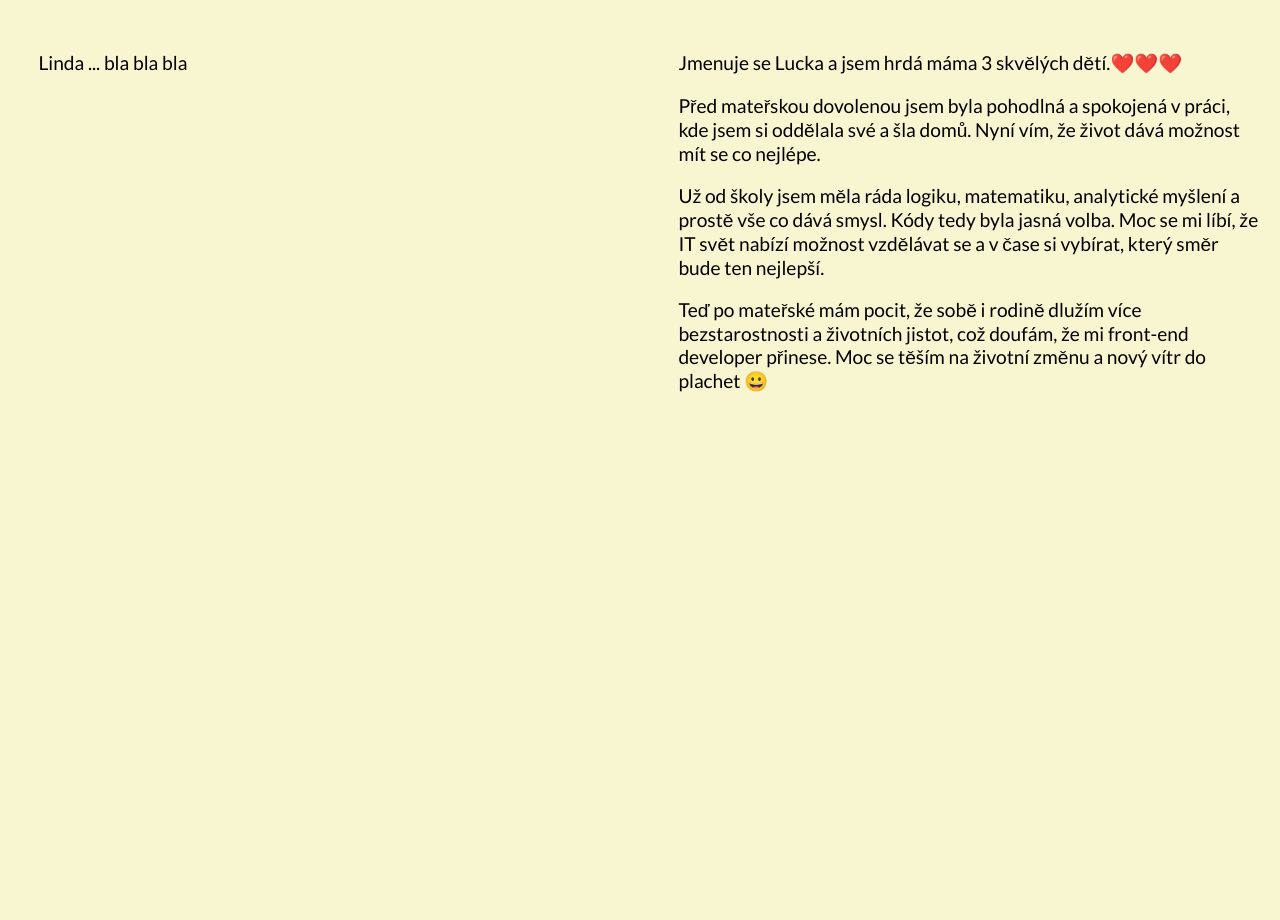
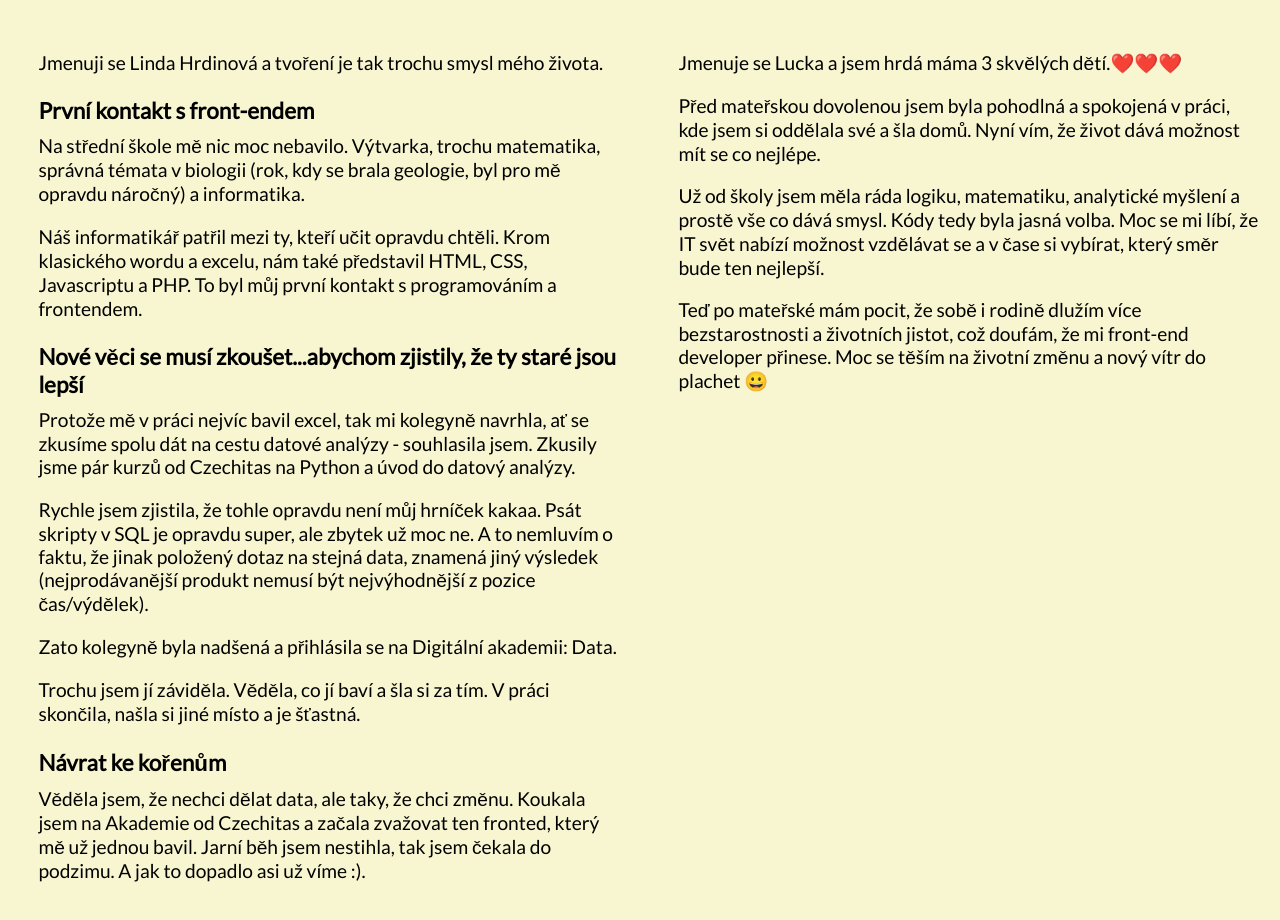
Before and after one commit to LucieDuskova/Patchwork, a React (Vite) app: page /kontakty in a window 1280 px wide. Shown: the part 520-1440 px from the top of the page. Before the commit the page ends 952 px from the top, so only its background shows below. Built offline with nearby package versions, Linux system fonts and the light colour scheme.

Commit message:
Linda Hrdinová - kontakty

```diff
--- a/src/pages/ContactPage/index.jsx
+++ b/src/pages/ContactPage/index.jsx
@@ -7,11 +7,57 @@ export const ContactPage = () => {
         <h2>Linda Hrdinová</h2>
         <img
           className="contactPage__img contactPage__Linda-img"
-          src="../../pages/ContactPage/img/Linda.jpg"
+          src="./../../pages/ContactPage/img/Linda.jpg"
           alt="Linda Hrdinová"
         />
-        <div className='contactPage__description'>
-        <p>Linda ... bla bla bla</p>
+        <div className="contactPage__description">
+          <p>
+            Jmenuji se Linda Hrdinová a tvoření je tak trochu smysl mého života.
+          </p>
+          <h3>První kontakt s front-endem</h3>
+          <p>
+            Na střední škole mě nic moc nebavilo. Výtvarka, trochu matematika,
+            správná témata v biologii (rok, kdy se brala geologie, byl pro mě
+            opravdu náročný) a informatika.
+          </p>
+          <p>
+            Náš informatikář patřil mezi ty, kteří učit opravdu chtěli. Krom
+            klasického wordu a excelu, nám také představil HTML, CSS,
+            Javascriptu a PHP. To byl můj první kontakt s programováním a
+            frontendem.
+          </p>
+          <h3>
+            Nové věci se musí zkoušet...abychom zjistily, že ty staré jsou lepší
+          </h3>
+          <p>
+            Protože mě v práci nejvíc bavil excel, tak mi kolegyně navrhla, ať
+            se zkusíme spolu dát na cestu datové analýzy - souhlasila jsem.
+            Zkusily jsme pár kurzů od Czechitas na Python a úvod do datový
+            analýzy.
+          </p>
+          <p>
+            Rychle jsem zjistila, že tohle opravdu není můj hrníček kakaa. Psát
+            skripty v SQL je opravdu super, ale zbytek už moc ne. A to nemluvím
+            o faktu, že jinak položený dotaz na stejná data, znamená jiný
+            výsledek (nejprodávanější produkt nemusí být nejvýhodnější z pozice
+            čas/výdělek).
+          </p>
+          <p>
+            Zato kolegyně byla nadšená a přihlásila se na Digitální akademii:
+            Data.
+          </p>
+          <p>
+            Trochu jsem jí záviděla. Věděla, co jí baví a šla si za tím. V práci
+            skončila, našla si jiné místo a je šťastná.
+          </p>
+          <h3>Návrat ke kořenům</h3>
+
+          <p>
+            Věděla jsem, že nechci dělat data, ale taky, že chci změnu. Koukala
+            jsem na Akademie od Czechitas a začala zvažovat ten fronted, který
+            mě už jednou bavil. Jarní běh jsem nestihla, tak jsem čekala do
+            podzimu. A jak to dopadlo asi už víme :).
+          </p>
         </div>
       </main>
       <main className="contactPage__profil contactPage__Lucka">
@@ -21,7 +67,7 @@ export const ContactPage = () => {
           src="../../pages/ContactPage/img/Lucie_Duskova.jpeg"
           alt="Lucie Dušková"
         />
-        <div className='contactPage__description'>
+        <div className="contactPage__description">
           <p>Jmenuje se Lucka a jsem hrdá máma 3 skvělých dětí.❤️❤️❤️</p>
           <p>
             Před mateřskou dovolenou jsem byla pohodlná a spokojená v práci, kde
@@ -35,7 +81,10 @@ export const ContactPage = () => {
             který směr bude ten nejlepší.
           </p>
           <p>
-            Teď po mateřské mám pocit, že sobě i rodině dlužím více bezstarostnosti a životních jistot, což doufám, že mi front-end developer přinese. Moc se těším na životní změnu a nový vítr do plachet 😀
+            Teď po mateřské mám pocit, že sobě i rodině dlužím více
+            bezstarostnosti a životních jistot, což doufám, že mi front-end
+            developer přinese. Moc se těším na životní změnu a nový vítr do
+            plachet 😀
           </p>
         </div>
       </main>
```
